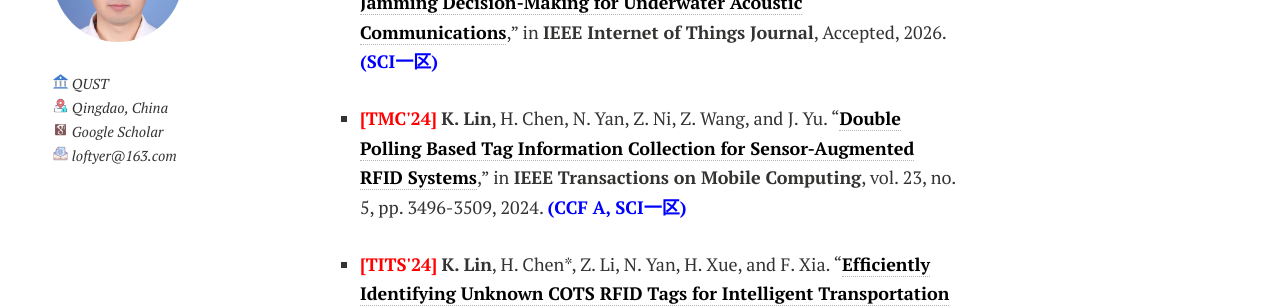
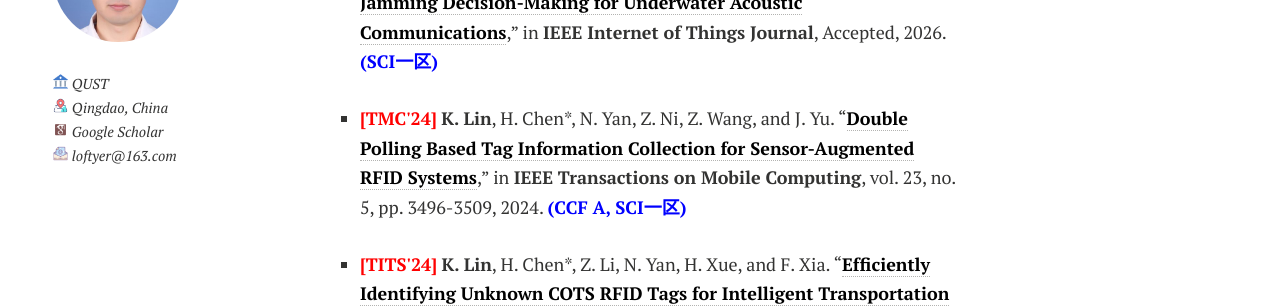
Before and after one commit to LoftyerLK/LoftyerLK.github.io, a Jekyll site: the page built from publications.md, in a window 1280 px wide. Shown: the part 196-504 px from the top of the page. Built offline with Jekyll 4.4.1, drawn with Linux system fonts in a browser that asks for light colours; nearby versions of some CDN libraries; comment, search, counter and statistics services are not loaded; a style sheet for code colours, icons or effects is not loaded.

Commit message:
Update publications.md

```diff
--- a/publications.md
+++ b/publications.md
@@ -12,7 +12,7 @@ title: Publications
 
  - **<font color= red>[IoTJ'26]</font>** L. Xin, **K. Lin***, J. Wang, Y. Gao, J. Zhuo. “[**<font color= BLACK>Adaptive Joint Jamming Decision-Making for Underwater Acoustic Communications</font>**](https://ieeexplore.ieee.org/document//),” in **IEEE Internet of Things Journal**, Accepted, 2026. **<font color= blue>(SCI一区)</font>**
 
- - **<font color= red>[TMC'24]</font>** **K. Lin**, H. Chen, N. Yan, Z. Ni, Z. Wang, and J. Yu. “[**<font color= BLACK>Double Polling Based Tag Information Collection for Sensor-Augmented RFID Systems</font>**](https://ieeexplore.ieee.org/document/10129835/),” in **IEEE Transactions on Mobile Computing**, vol. 23, no. 5, pp. 3496-3509, 2024. **<font color= blue>(CCF A, SCI一区)</font>**
+ - **<font color= red>[TMC'24]</font>** **K. Lin**, H. Chen*, N. Yan, Z. Ni, Z. Wang, and J. Yu. “[**<font color= BLACK>Double Polling Based Tag Information Collection for Sensor-Augmented RFID Systems</font>**](https://ieeexplore.ieee.org/document/10129835/),” in **IEEE Transactions on Mobile Computing**, vol. 23, no. 5, pp. 3496-3509, 2024. **<font color= blue>(CCF A, SCI一区)</font>**
 
 - **<font color= red>[TITS'24]</font>** **K. Lin**, H. Chen*, Z. Li, N. Yan, H. Xue, and F. Xia. “[**<font color= BLACK>Efficiently Identifying Unknown COTS RFID Tags for Intelligent Transportation Systems</font>**](https://ieeexplore.ieee.org/document/10171830),” in **IEEE Transactions on Intelligent Transportation Systems**, vol. 25, no. 1, pp. 987-997, 2024. **<font color= blue>(CCF B)</font>**
 
```
